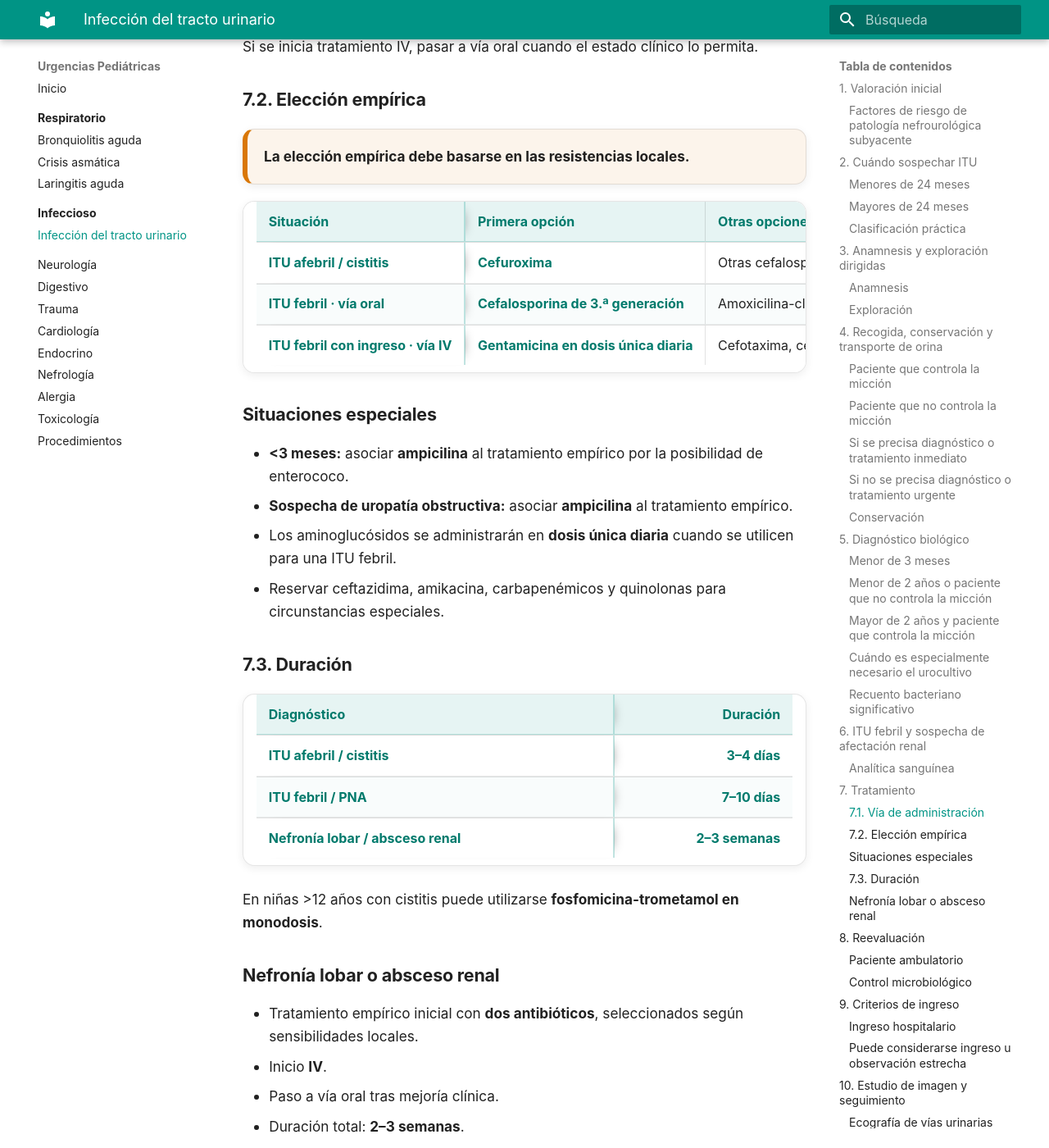
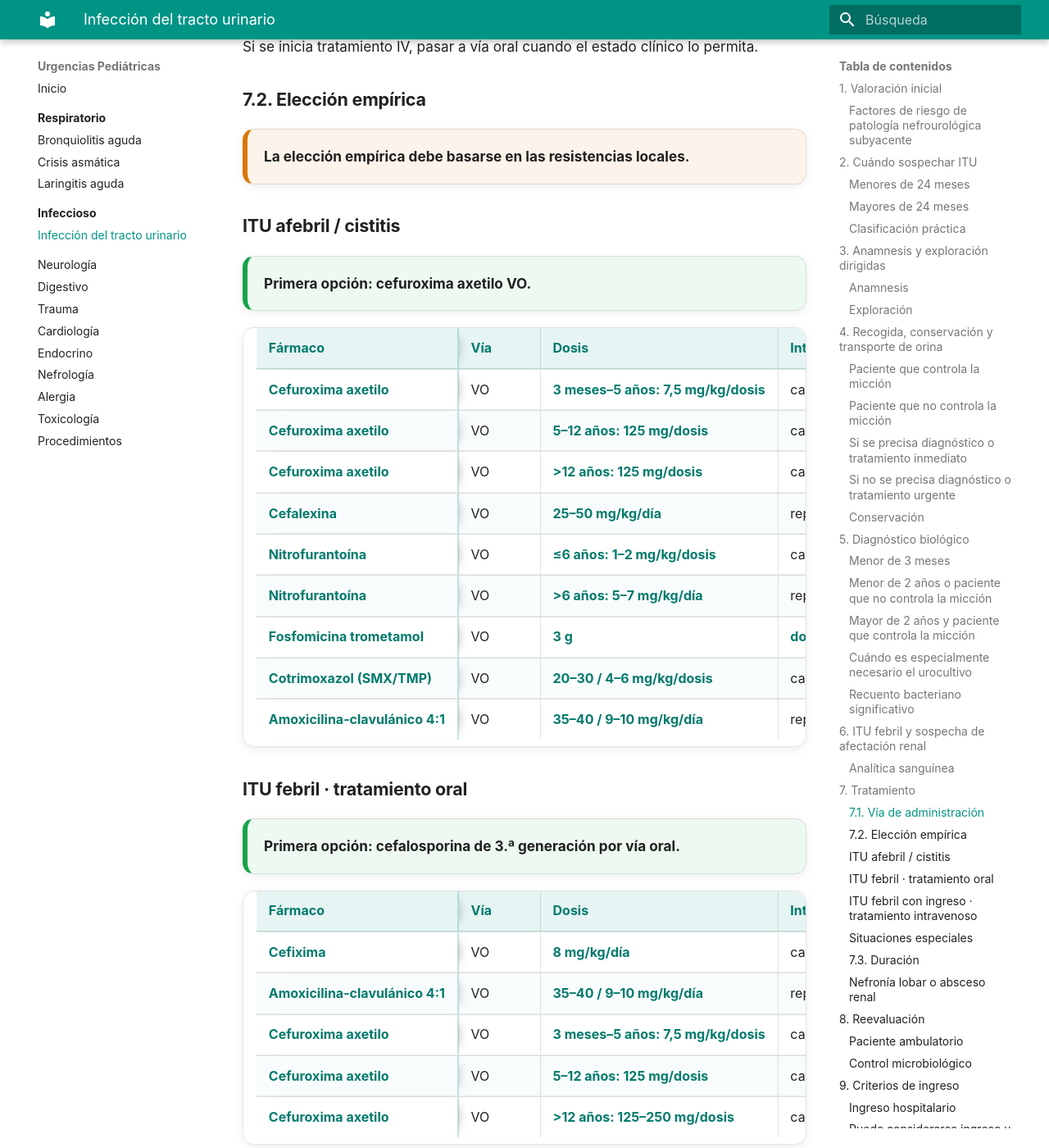
Before and after one commit to gonzaloares/urgencias-pediatricas, an MkDocs documentation site: the page built from docs/infeccioso/infeccion-tracto-urinario.md, in a window 1280 px wide and 1400 px high, scrolled down 8279 px. Shown: the whole window at 82% size. Built offline with MkDocs 1.6.1 and Material for MkDocs 9.7.7, drawn with Linux system fonts in a browser that asks for light colours; some of the changed text lies outside the part shown.

Commit message:
Añade dosis al tratamiento empírico de ITU

```diff
--- a/docs/infeccioso/infeccion-tracto-urinario.md
+++ b/docs/infeccioso/infeccion-tracto-urinario.md
@@ -276,16 +276,58 @@ Si se inicia tratamiento IV, pasar a vía oral cuando el estado clínico lo perm
   <strong>La elección empírica debe basarse en las resistencias locales.</strong>
 </div>
 
-| Situación | Primera opción | Otras opciones |
-|---|---|---|
-| **ITU afebril / cistitis** | **Cefuroxima** | Otras cefalosporinas de 1.ª o 2.ª generación; nitrofurantoína; fosfomicina en >12 años. TM-SMX o amoxicilina-clavulánico 4/1 si la sensibilidad local de <i>E. coli</i> es >80–90%. |
-| **ITU febril · vía oral** | **Cefalosporina de 3.ª generación** | Amoxicilina-clavulánico 4/1 o cefalosporina de 2.ª generación si la sensibilidad local de <i>E. coli</i> es >80–90%. |
-| **ITU febril con ingreso · vía IV** | **Gentamicina en dosis única diaria** | Cefotaxima, ceftriaxona o tobramicina. Como alternativas: amoxicilina-clavulánico 5/1 o cefalosporina de 2.ª generación si la sensibilidad local de <i>E. coli</i> es >80–90%. |
+### ITU afebril / cistitis
+
+<div class="clinical-card clinical-card-success">
+  <strong>Primera opción: cefuroxima axetilo VO.</strong>
+</div>
+
+| Fármaco | Vía | Dosis | Intervalo / máximo | Comentarios |
+|---|---|---|---|---|
+| **Cefuroxima axetilo** | VO | **3 meses–5 años: 7,5 mg/kg/dosis** | cada **12 h** | Primera opción. |
+| **Cefuroxima axetilo** | VO | **5–12 años: 125 mg/dosis** | cada **12 h** | — |
+| **Cefuroxima axetilo** | VO | **>12 años: 125 mg/dosis** | cada **12 h**; puede aumentarse a **250 mg/dosis** | — |
+| **Cefalexina** | VO | **25–50 mg/kg/día** | repartir cada **6–8 h** · máx. **2 g/día** | Cefalosporina de 1.ª generación. |
+| **Nitrofurantoína** | VO | **≤6 años: 1–2 mg/kg/dosis** | cada **6 h** | No usar en <3 meses. Solo ITU baja. |
+| **Nitrofurantoína** | VO | **>6 años: 5–7 mg/kg/día** | repartir en **4 tomas** | No superar dosis de adulto. Solo ITU baja. |
+| **Fosfomicina trometamol** | VO | **3 g** | **dosis única** | Solo niñas >12 años con ITU baja no complicada. |
+| **Cotrimoxazol (SMX/TMP)** | VO | **20–30 / 4–6 mg/kg/dosis** | cada **12 h** · en >12 años: **800/160 mg cada 12 h** | Utilizar si la sensibilidad local lo permite. |
+| **Amoxicilina-clavulánico 4:1** | VO | **35–40 / 9–10 mg/kg/día** | repartir en **3 dosis (cada 8 h)** · máx. amoxicilina **1,5 g/día**, clavulánico **375 mg/día** | Utilizar si la sensibilidad local de <i>E. coli</i> es >80–90%. |
+
+### ITU febril · tratamiento oral
+
+<div class="clinical-card clinical-card-success">
+  <strong>Primera opción: cefalosporina de 3.ª generación por vía oral.</strong>
+</div>
+
+| Fármaco | Vía | Dosis | Intervalo / máximo | Comentarios |
+|---|---|---|---|---|
+| **Cefixima** | VO | **8 mg/kg/día** | cada **12–24 h** · máx. **400 mg/día** | Opción práctica de cefalosporina de 3.ª generación en >6 meses. |
+| **Amoxicilina-clavulánico 4:1** | VO | **35–40 / 9–10 mg/kg/día** | repartir en **3 dosis (cada 8 h)** · máx. amoxicilina **1,5 g/día**, clavulánico **375 mg/día** | Alternativa si la sensibilidad local de <i>E. coli</i> es >80–90%. |
+| **Cefuroxima axetilo** | VO | **3 meses–5 años: 7,5 mg/kg/dosis** | cada **12 h** | Alternativa de 2.ª generación si la sensibilidad local de <i>E. coli</i> es >80–90%. |
+| **Cefuroxima axetilo** | VO | **5–12 años: 125 mg/dosis** | cada **12 h** | — |
+| **Cefuroxima axetilo** | VO | **>12 años: 125–250 mg/dosis** | cada **12 h** | — |
+
+### ITU febril con ingreso · tratamiento intravenoso
+
+<div class="clinical-card clinical-card-success">
+  <strong>Primera opción: gentamicina IV en dosis única diaria.</strong>
+</div>
+
+| Fármaco | Vía | Dosis | Intervalo / máximo | Comentarios |
+|---|---|---|---|---|
+| **Gentamicina** | IV | **Lactantes >1 semana: 7,5 mg/kg/día** | preferentemente **cada 24 h** | Primera opción. Ajustar a función renal y monitorizar niveles cuando esté indicado. |
+| **Gentamicina** | IV | **Niños y adolescentes: 6–7,5 mg/kg/día** | preferentemente **cada 24 h** | — |
+| **Cefotaxima** | IV | **100–200 mg/kg/día** | repartir cada **6–8 h** · máx. **12 g/día** | Cefalosporina de 3.ª generación. |
+| **Ceftriaxona** | IV / IM | **20–80 mg/kg/día** | **cada 24 h** | >12 años o >50 kg: **1–2 g cada 24 h**; máx. general **4 g/día**. |
+| **Tobramicina** | IV | **4,5–7,5 mg/kg/día** | preferentemente **cada 24 h** | Alternativa aminoglucósida. Ajustar a función renal y monitorizar niveles cuando esté indicado. |
+| **Amoxicilina-clavulánico 5:1** | IV | **75 / 15 mg/kg/día** | repartir en **3–4 dosis** | Alternativa si la sensibilidad local de <i>E. coli</i> es >80–90%. |
 
 ### Situaciones especiales
 
 - **<3 meses:** asociar **ampicilina** al tratamiento empírico por la posibilidad de enterococo.
 - **Sospecha de uropatía obstructiva:** asociar **ampicilina** al tratamiento empírico.
+- **Ampicilina IV (lactantes y niños): 100–200 mg/kg/día**, repartidos **cada 6 h**; máximo **12 g/día**.
 - Los aminoglucósidos se administrarán en **dosis única diaria** cuando se utilicen para una ITU febril.
 - Reservar ceftazidima, amikacina, carbapenémicos y quinolonas para circunstancias especiales.
 
@@ -523,3 +565,4 @@ En ITU recurrente, la indicación debe individualizarse en función de anomalía
 ## 14. Bibliografía
 
 1. Grupo de trabajo de la Guía de Práctica Clínica sobre Infección del Tracto Urinario en la Población Pediátrica. **Guía de Práctica Clínica. Infección del Tracto Urinario en la Población Pediátrica. Actualización 2024.** Asociación Española de Nefrología Pediátrica; Asociación Española de Pediatría. 2024.
+2. Comité de Medicamentos de la Asociación Española de Pediatría. **Pediamécum.** Fichas de cefuroxima, cefalexina, nitrofurantoína, fosfomicina, cotrimoxazol, amoxicilina-clavulánico, cefixima, gentamicina, cefotaxima, ceftriaxona, tobramicina y ampicilina. Utilizado exclusivamente para la posología. [Pediamécum](https://www.aeped.es/comites/cm/pediamecum/)
```
